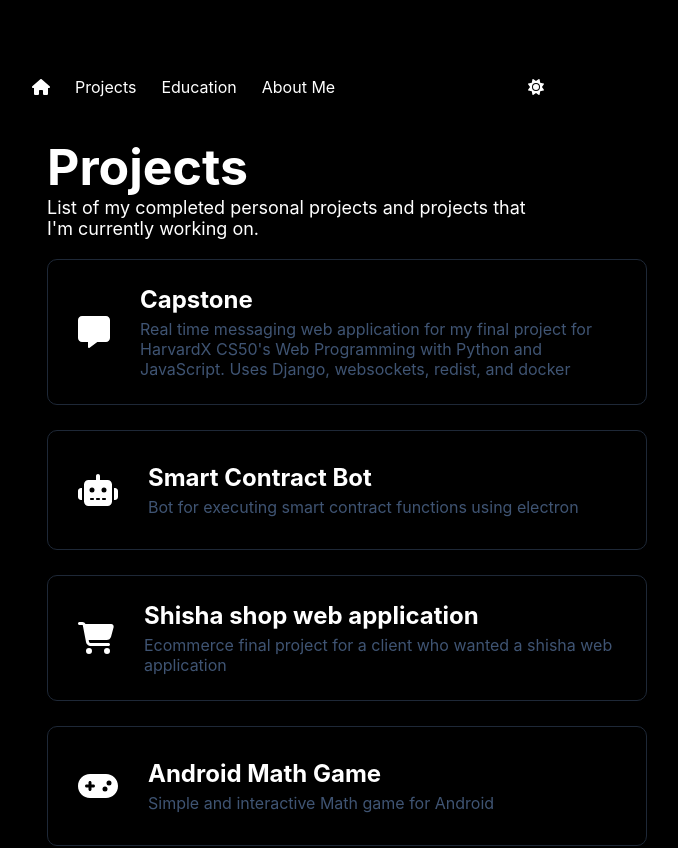
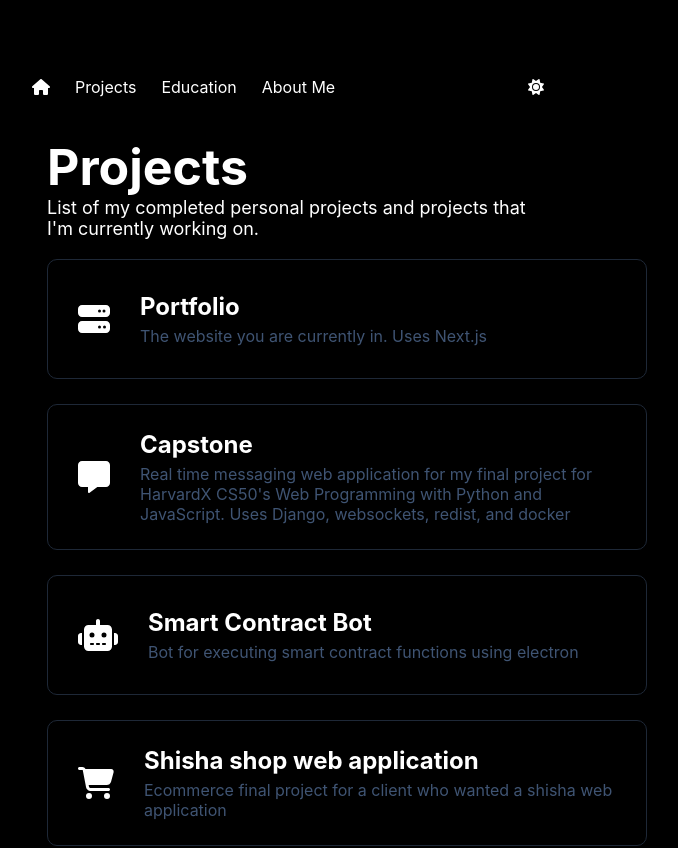
Before and after one commit to rol3293/hawad, a Next.js app: page /projects in a window 1280 px wide. Shown: the top 848 px of the page, without its empty margins (352-1030 px from the left). Built offline with nearby package versions, Linux system fonts and the light colour scheme.

Commit message:
Added this website in the list of projects

```diff
--- a/pages/projects.js
+++ b/pages/projects.js
@@ -1,9 +1,15 @@
 import 'animate.css';
 import Header from '../components/Header';
 import Card from '../components/Card'
-import { faMessage, faEye, faGamepad, faRobot, faCartShopping } from "@fortawesome/free-solid-svg-icons";
+import { faMessage, faEye, faGamepad, faRobot, faCartShopping, faServer } from "@fortawesome/free-solid-svg-icons";
 
 const projectList = [
+    {
+        link: 'https://github.com/rol3293/hawad',
+        title: 'Portfolio',
+        desc: 'The website you are currently in. Uses Next.js',
+        icon: faServer
+    },
     {
         link: 'https://github.com/me50/rol3293/tree/web50/projects/2020/x/capstone',
         title: 'Capstone',
```
